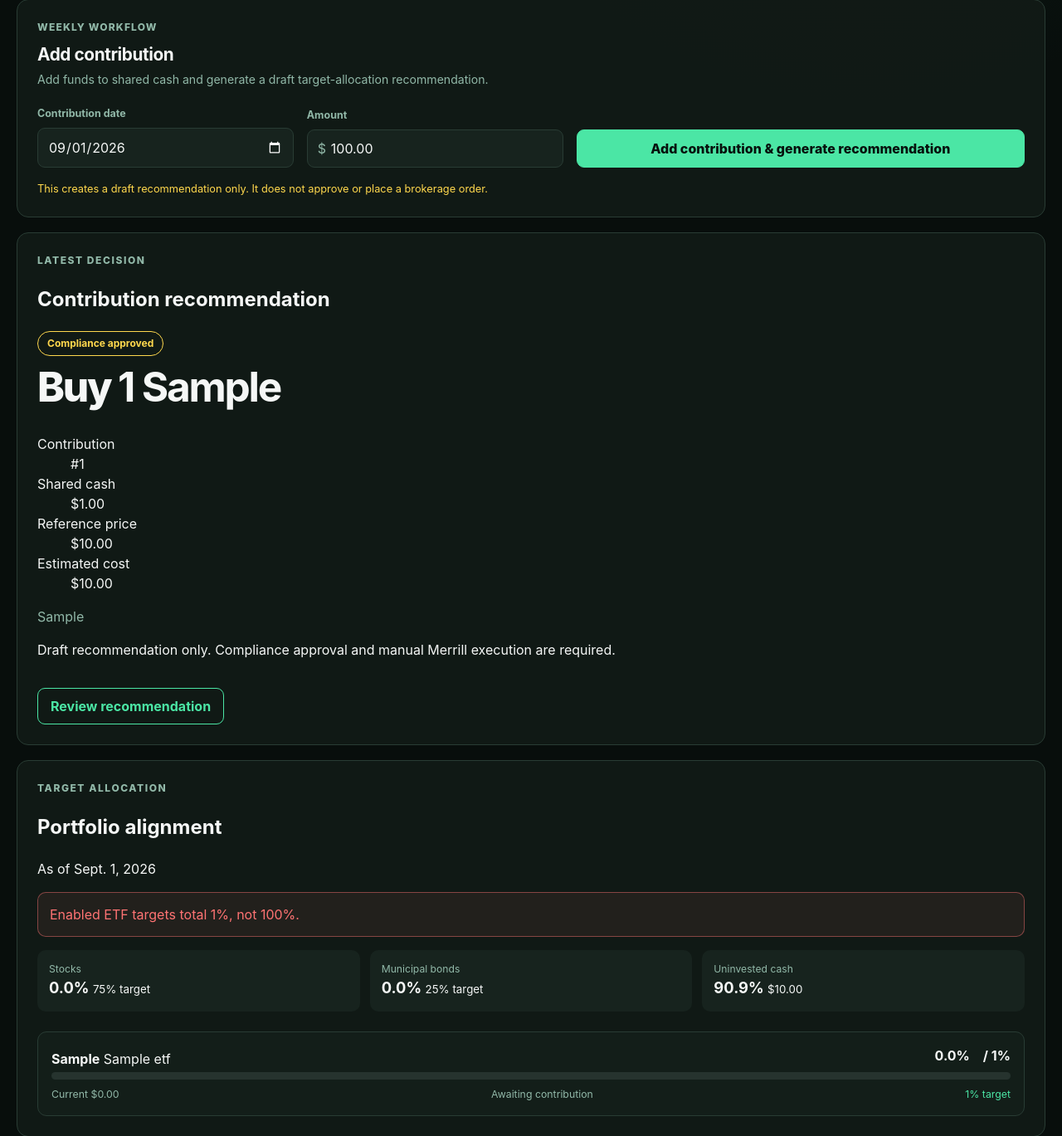
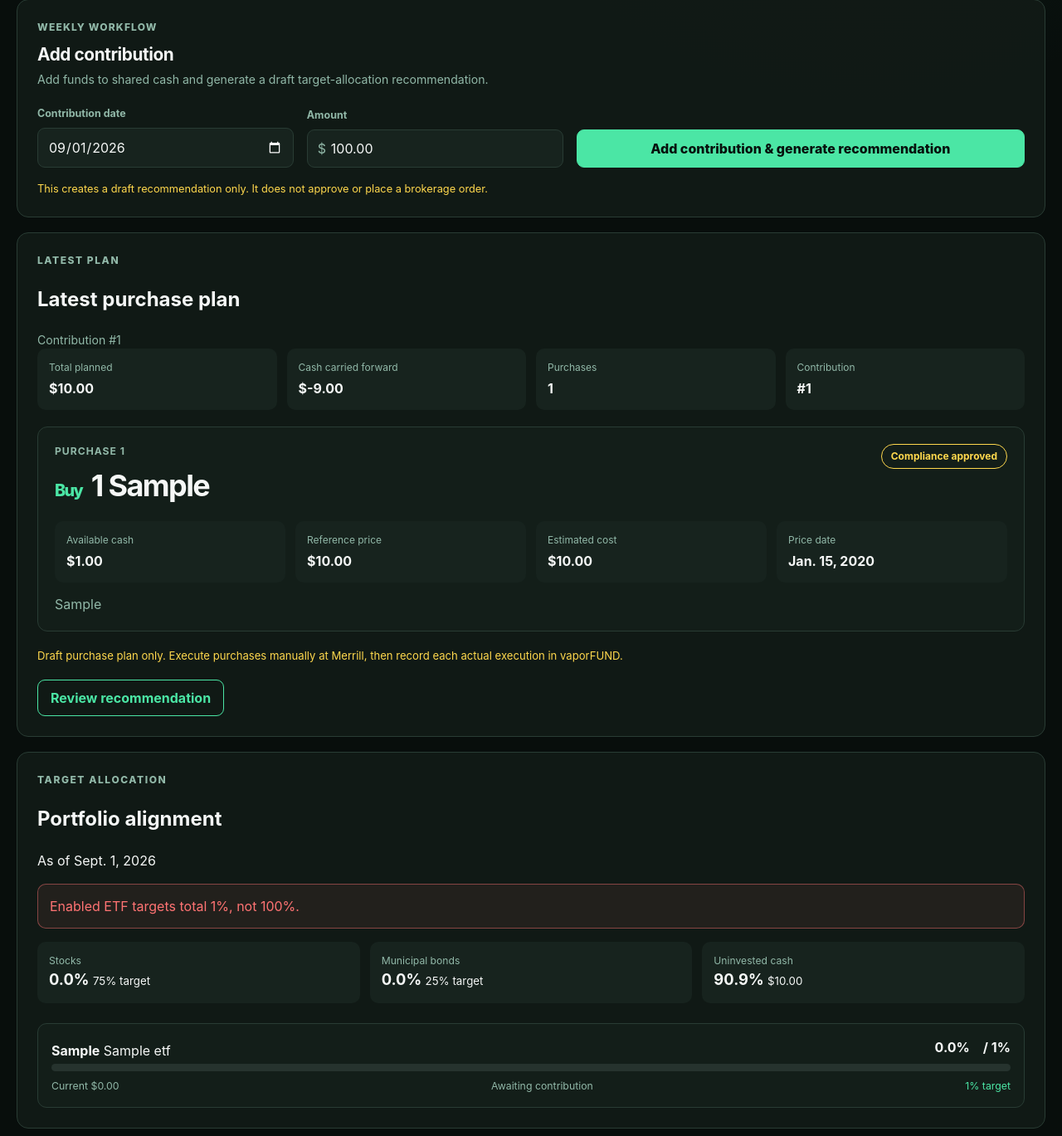
Before and after one commit to register76/vaporFUND, a Django app: page / in a window 1280 px wide. Shown: the part 426-1795 px from the top of the page at 83% size. Run offline with Django 5.2, Linux system fonts and the light colour scheme; tables that the repository leaves empty hold one stand-in row (values such as "Sample post").

Commit message:
Display complete purchase plan on dashboard.

```diff
--- a/portfolio/static/portfolio/dashboard.css
+++ b/portfolio/static/portfolio/dashboard.css
@@ -244,6 +244,51 @@ main {
 
 .compliance-note {
     margin: 22px 0 0;
+    color: var(--yellow);
+    font-size: 0.82rem;
+}
+
+.purchase-plan-list {
+    display: grid;
+    gap: 16px;
+    margin-top: 20px;
+}
+
+.purchase-plan-item {
+    padding: 20px;
+    border: 1px solid var(--border);
+    border-radius: 12px;
+    background: rgba(23, 35, 30, 0.55);
+}
+
+.purchase-plan-heading {
+    display: flex;
+    align-items: flex-start;
+    justify-content: space-between;
+    flex-wrap: wrap;
+    gap: 16px;
+}
+
+.purchase-plan-number {
+    margin: 0 0 5px;
+    color: var(--muted);
+    font-size: 0.76rem;
+    font-weight: 750;
+    letter-spacing: 0.08em;
+    text-transform: uppercase;
+}
+
+.purchase-plan-item .recommendation-action {
+    margin: 0 0 16px;
+    font-size: clamp(1.5rem, 4vw, 2.25rem);
+}
+
+.purchase-plan-item .recommendation-details {
+    margin-bottom: 14px;
+}
+
+.purchase-plan-note {
+    margin: 20px 0 0;
     color: var(--yellow);
     font-size: 0.82rem;
 }
--- a/portfolio/templates/portfolio/dashboard.html
+++ b/portfolio/templates/portfolio/dashboard.html
@@ -152,86 +152,134 @@
         <section class="panel recommendation-panel">
             <div class="panel-heading">
                 <div>
-                    <p class="eyebrow">LATEST DECISION</p>
-                    <h2>Contribution recommendation</h2>
+                    <p class="eyebrow">LATEST PLAN</p>
+                    <h2>Latest purchase plan</h2>
+
+                    {% if latest_plan_contribution %}
+                        <p class="panel-note">
+                            Contribution #{{ latest_plan_contribution.sequence_number }}
+                        </p>
+                    {% endif %}
+                </div>
             </div>
 
-                {% if latest_recommendation %}
-                    <span class="status">
-                        {{ latest_recommendation.get_status_display }}
-                    </span>
-                {% endif %}
+            {% if latest_recommendations %}
+                <div class="recommendation-details">
+                    <div class="detail-box">
+                        <span>Total planned</span>
+                        <strong>
+                            ${{ latest_plan_total|floatformat:2 }}
+                        </strong>
                     </div>
 
-            {% if latest_recommendation %}
-                <div class="recommendation">
+                    <div class="detail-box">
+                        <span>Cash carried forward</span>
+                        <strong>
+                            ${{ latest_plan_remaining_cash|floatformat:2 }}
+                        </strong>
+                    </div>
+
+                    <div class="detail-box">
+                        <span>Purchases</span>
+                        <strong>
+                            {{ latest_recommendations|length }}
+                        </strong>
+                    </div>
+
+                    <div class="detail-box">
+                        <span>Contribution</span>
+                        <strong>
+                            #{{ latest_plan_contribution.sequence_number }}
+                        </strong>
+                    </div>
+                </div>
+
+                <div class="purchase-plan-list">
+                    {% for recommendation in latest_recommendations %}
+                        <article class="purchase-plan-item">
+                            <div class="purchase-plan-heading">
+                                <div>
+                                    <p class="purchase-plan-number">
+                                        Purchase {{ recommendation.plan_order }}
+                                    </p>
+
                                     <div class="recommendation-action">
-                        <span class="action">
-                            {{ latest_recommendation.get_action_display }}
+                                        <span class="verb">
+                                            {{ recommendation.get_action_display }}
                                         </span>
 
                                         <strong>
-                            {% if latest_recommendation.shares %}
-                                {{ latest_recommendation.shares }}
-                                {{ latest_recommendation.etf.ticker }}
+                                            {% if recommendation.shares %}
+                                                {{ recommendation.shares }} {{ recommendation.etf.ticker }}
                                             {% else %}
-                                for
-                                {{ latest_recommendation.etf.ticker }}
+                                                {{ recommendation.etf.ticker }}
                                             {% endif %}
                                         </strong>
                                     </div>
-
-                    <dl class="decision-details">
-                        <div>
-                            <dt>Contribution</dt>
-                            <dd>
-                                #{{ latest_recommendation.contribution.sequence_number }}
-                            </dd>
                                 </div>
 
-                        <div>
-                            <dt>Shared cash</dt>
-                            <dd>
-                                ${{ latest_recommendation.available_cash|floatformat:2 }}
-                            </dd>
+                                <span class="status {{ recommendation.status|lower }}">
+                                    {{ recommendation.get_status_display }}
+                                </span>
                             </div>
 
-                        <div>
-                            <dt>Reference price</dt>
-                            <dd>
-                                ${{ latest_recommendation.reference_price|floatformat:2 }}
-                            </dd>
+                            <div class="recommendation-details">
+                                <div class="detail-box">
+                                    <span>Available cash</span>
+                                    <strong>
+                                        ${{ recommendation.available_cash|floatformat:2 }}
+                                    </strong>
                                 </div>
 
-                        <div>
-                            <dt>Estimated cost</dt>
-                            <dd>
-                                ${{ latest_recommendation.estimated_cost|floatformat:2 }}
-                            </dd>
+                                <div class="detail-box">
+                                    <span>Reference price</span>
+                                    <strong>
+                                        ${{ recommendation.reference_price|floatformat:2 }}
+                                    </strong>
                                 </div>
-                    </dl>
+
+                                <div class="detail-box">
+                                    <span>Estimated cost</span>
+                                    <strong>
+                                        ${{ recommendation.estimated_cost|floatformat:2 }}
+                                    </strong>
+                                </div>
+
+                                <div class="detail-box">
+                                    <span>Price date</span>
+                                    <strong>
+                                        {{ recommendation.price_date }}
+                                    </strong>
+                                </div>
+                            </div>
 
                             <p class="reason">
-                        {{ latest_recommendation.reason }}
+                                {{ recommendation.reason }}
+                            </p>
+                        </article>
+                    {% endfor %}
+                </div>
+
+                <p class="purchase-plan-note">
+                    Draft purchase plan only. Execute purchases
+                    manually at Merrill, then record each actual
+                    execution in vaporFUND.
                 </p>
 
-                    <p class="warning">
-                        Draft recommendation only. Compliance approval
-                        and manual Merrill execution are required.
-                    </p>
-                </div>
+                {% if latest_recommendations|length == 1 %}
                     <a
                         class="review-link"
-                    href="{% url 'portfolio:recommendation_review' latest_recommendation.contribution.sequence_number %}"
+                        href="{% url 'portfolio:recommendation_review' latest_plan_contribution.sequence_number %}"
                     >
                         Review recommendation
                     </a>
+                {% endif %}
             {% else %}
                 <div class="empty-state">
-                    <strong>No recommendation yet</strong>
+                    <strong>No purchase plan yet</strong>
                     <p>
-                        Record the first contribution, then generate
-                        a target-allocation recommendation.
+                        Record the first contribution to generate
+                        a target-allocation purchase plan.
                     </p>
                 </div>
             {% endif %}
--- a/portfolio/views.py
+++ b/portfolio/views.py
@@ -65,19 +65,46 @@ def dashboard(request):
                     str(error),
                 )
             else:
-                if recommendation.action == "BUY":
+                recommendations = list(
+                    contribution.recommendations
+                    .select_related("etf")
+                    .order_by("plan_order")
+                )
+
+                buy_recommendations = [
+                    item
+                    for item in recommendations
+                    if item.action
+                    == Recommendation.Action.BUY
+                ]
+
+                if not buy_recommendations:
+                    result = (
+                        f"Contribution "
+                        f"{contribution.sequence_number} added. "
+                        f"The recommendation is to hold cash."
+                    )
+                elif len(buy_recommendations) == 1:
+                    item = buy_recommendations[0]
+
                     result = (
                         f"Contribution "
                         f"{contribution.sequence_number} added. "
                         f"Draft recommendation: buy "
-                        f"{recommendation.shares} "
-                        f"{recommendation.etf.ticker}."
+                        f"{item.shares} {item.etf.ticker}."
                     )
                 else:
+                    purchase_summary = ", then ".join(
+                        f"buy {item.shares} "
+                        f"{item.etf.ticker}"
+                        for item in buy_recommendations
+                    )
+
                     result = (
                         f"Contribution "
                         f"{contribution.sequence_number} added. "
-                        f"The recommendation is to hold cash."
+                        f"Draft purchase plan: "
+                        f"{purchase_summary}."
                     )
 
                 messages.success(
@@ -86,6 +113,7 @@ def dashboard(request):
                 )
 
                 return redirect(request.path)
+
     else:
         contribution_form = ContributionForm()
 
@@ -230,14 +258,53 @@ def dashboard(request):
         bond_percent = Decimal("0.00")
         cash_percent = Decimal("0.00")
 
+    latest_plan_contribution = (
+        Contribution.objects
+        .filter(recommendations__isnull=False)
+        .distinct()
+        .order_by("-sequence_number")
+        .first()
+    )
+
+    latest_recommendations = []
+    latest_plan_total = Decimal("0.00")
+    latest_plan_remaining_cash = Decimal("0.00")
+
+    if latest_plan_contribution:
+        latest_recommendations = list(
+            Recommendation.objects
+            .filter(
+                contribution=latest_plan_contribution
+            )
+            .select_related(
+                "contribution",
+                "etf",
+            )
+            .order_by("plan_order")
+        )
+
+        latest_plan_total = sum(
+            (
+                recommendation.estimated_cost
+                for recommendation
+                in latest_recommendations
+            ),
+            Decimal("0.00"),
+        ).quantize(Decimal("0.01"))
+
+        final_recommendation = (
+            latest_recommendations[-1]
+        )
+
+        latest_plan_remaining_cash = (
+            final_recommendation.available_cash
+            - final_recommendation.estimated_cost
+        ).quantize(Decimal("0.01"))
+
     latest_recommendation = (
-        Recommendation.objects
-        .select_related(
-            "contribution",
-            "etf",
-        )
-        .order_by("-created_at")
-        .first()
+        latest_recommendations[0]
+        if latest_recommendations
+        else None
     )
 
     contributions = (
@@ -267,6 +334,12 @@ def dashboard(request):
         "allocation_error": allocation_error,
         "next_priority": next_priority,
         "latest_recommendation": latest_recommendation,
+        "latest_plan_contribution": latest_plan_contribution,
+        "latest_recommendations": latest_recommendations,
+        "latest_plan_total": latest_plan_total,
+        "latest_plan_remaining_cash": (
+            latest_plan_remaining_cash
+        ),
         "contributions": contributions,
         "holdings": holdings,
         "configured_targets": configured_targets,
```
Also changed, not shown: portfolio/tests.py (+77 -0 lines). Lines whose indentation alone changed are shown as unchanged.
